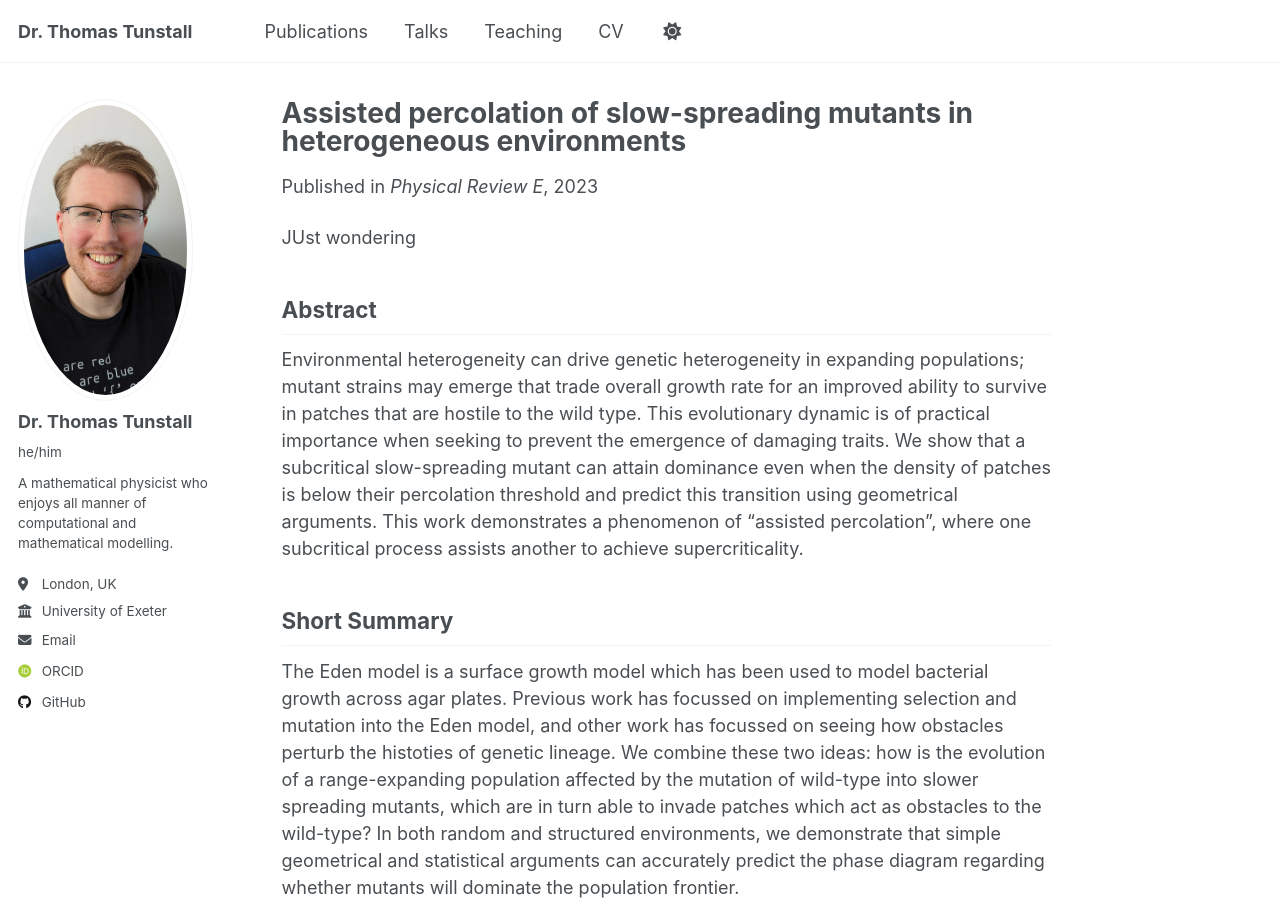
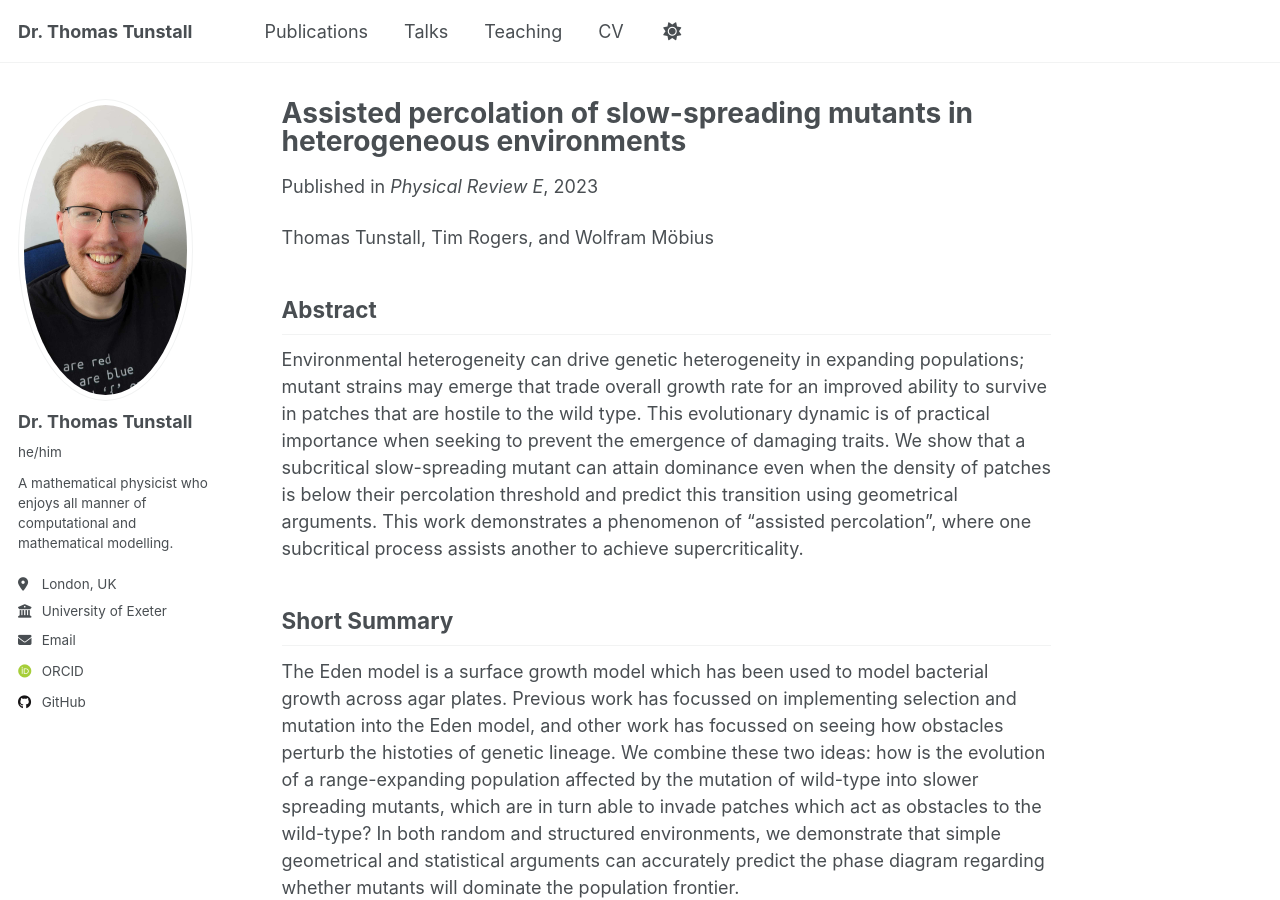
Before and after one commit to ThomasTunstall/ThomasTunstall, a Jekyll site: the page built from _publications/2023-10-04-AssistedPercolation.md, in a window 1280 px wide and 900 px high. Built offline with Jekyll 4.4.1, drawn with Linux system fonts in a browser that asks for light colours; some web fonts are replaced.

Commit message:
Update 2023-10-04-AssistedPercolation.md

```diff
--- a/_publications/2023-10-04-AssistedPercolation.md
+++ b/_publications/2023-10-04-AssistedPercolation.md
@@ -8,7 +8,7 @@ venue: 'Physical Review E'
 paperurl: 'https://doi.org/10.1103/PhysRevE.108.044401'
 ---
 
-JUst wondering
+Thomas Tunstall, Tim Rogers, and Wolfram Möbius
 
 ## Abstract
 Environmental heterogeneity can drive genetic heterogeneity in expanding populations; mutant strains may emerge that trade overall growth rate for an improved ability to survive in patches that are hostile to the wild type. This evolutionary dynamic is of practical importance when seeking to prevent the emergence of damaging traits. We show that a subcritical slow-spreading mutant can attain dominance even when the density of patches is below their percolation threshold and predict this transition using geometrical arguments. This work demonstrates a phenomenon of “assisted percolation”, where one subcritical process assists another to achieve supercriticality.
```
